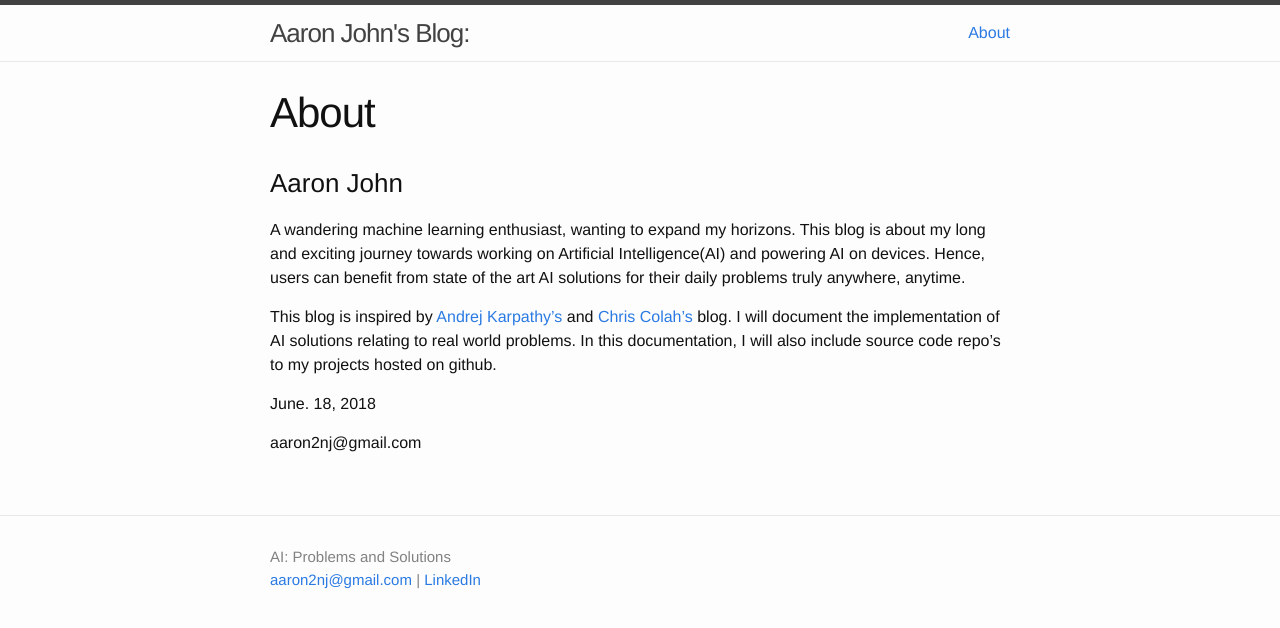
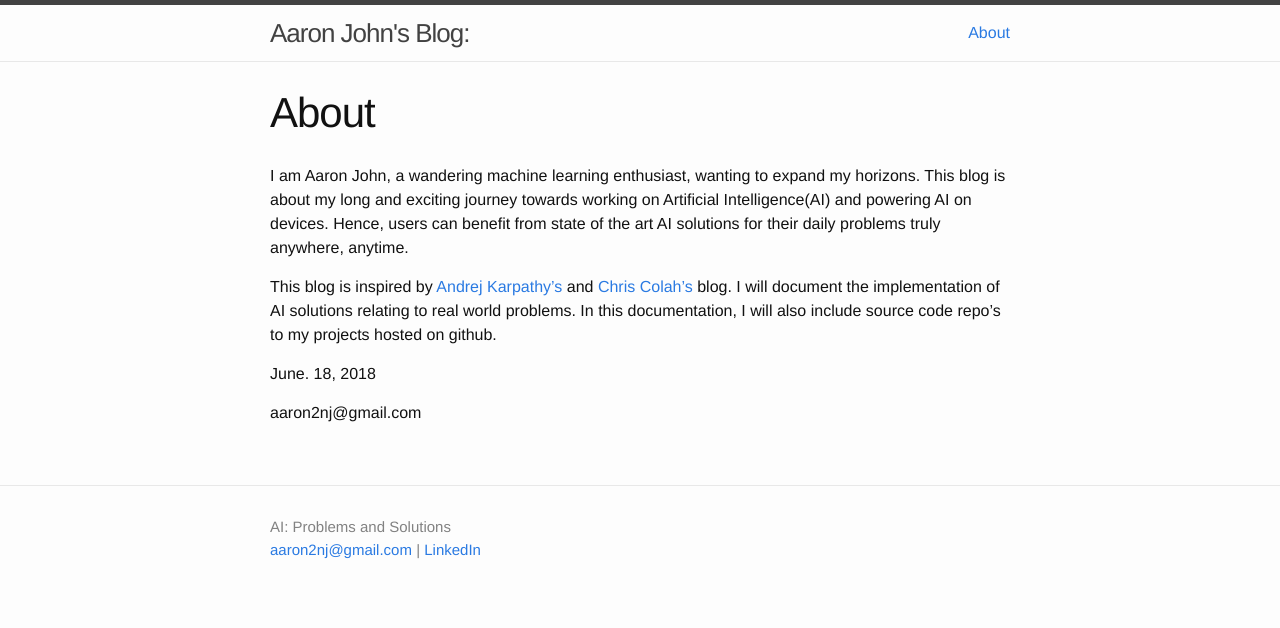
Before and after one commit to alexalwks2/aaronjohn2.github.io, a Jekyll site: the page built from about.md, in a window 1280 px wide. Shown: the top 628 px of the page. Built offline with Jekyll 4.4.1, drawn with Linux system fonts in a browser that asks for light colours.

```diff
--- a/about.md
+++ b/about.md
@@ -5,9 +5,7 @@ comments: false
 permalink: /about/
 ---
 
-### Aaron John
-
-A wandering machine learning enthusiast, wanting to expand my horizons. This blog is about my long and exciting journey towards working on Artificial Intelligence(AI) and powering AI on devices. Hence, users can benefit from state of the art AI solutions for their daily problems truly anywhere, anytime.
+I am Aaron John, a wandering machine learning enthusiast, wanting to expand my horizons. This blog is about my long and exciting journey towards working on Artificial Intelligence(AI) and powering AI on devices. Hence, users can benefit from state of the art AI solutions for their daily problems truly anywhere, anytime.
 
 This blog is inspired by [Andrej Karpathy’s](http://karpathy.github.io/) and [Chris Colah’s](http://colah.github.io/) blog. I will document the implementation of AI solutions relating to real world problems. In this documentation, I will also include source code repo's to my projects hosted on github.
 
```
